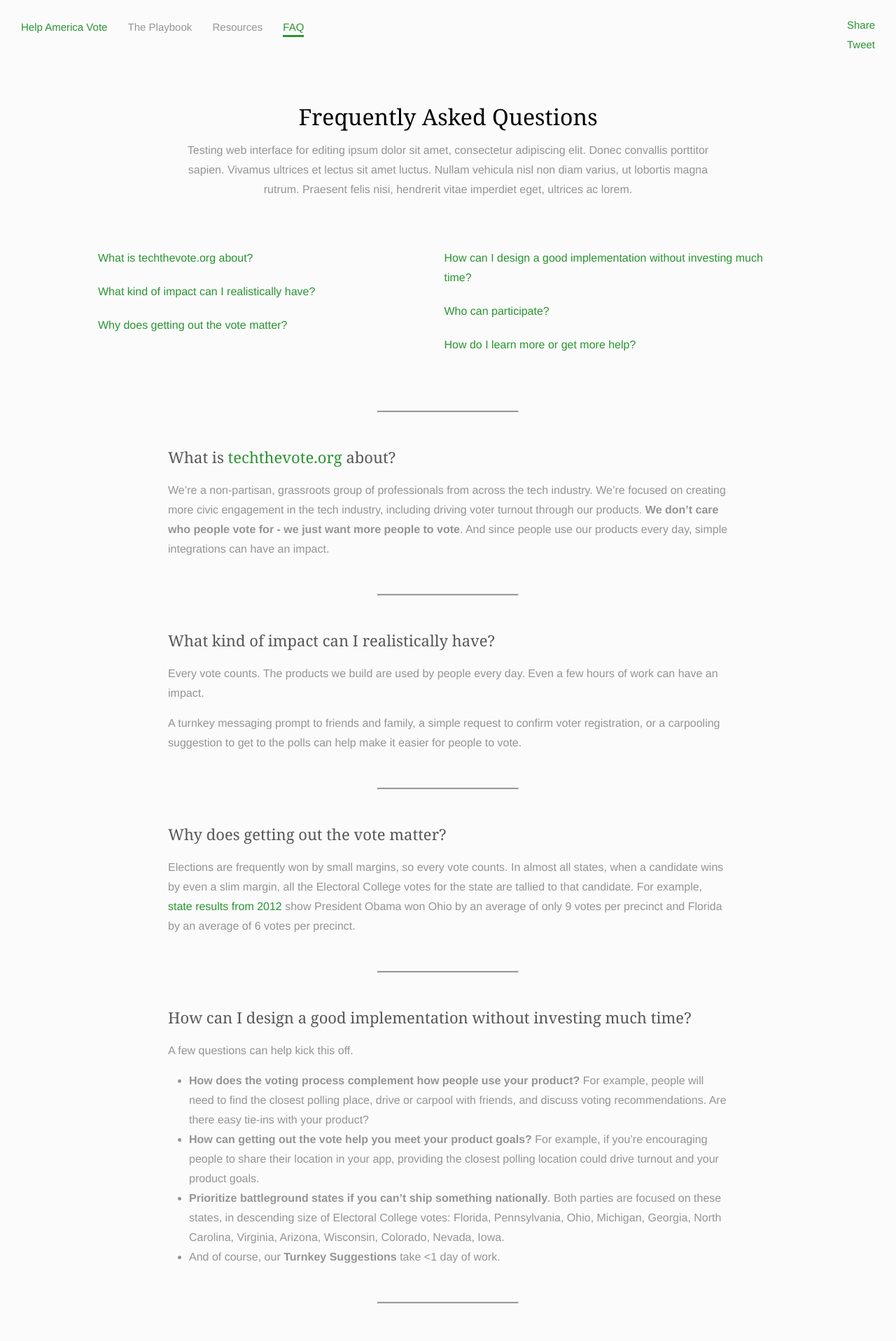
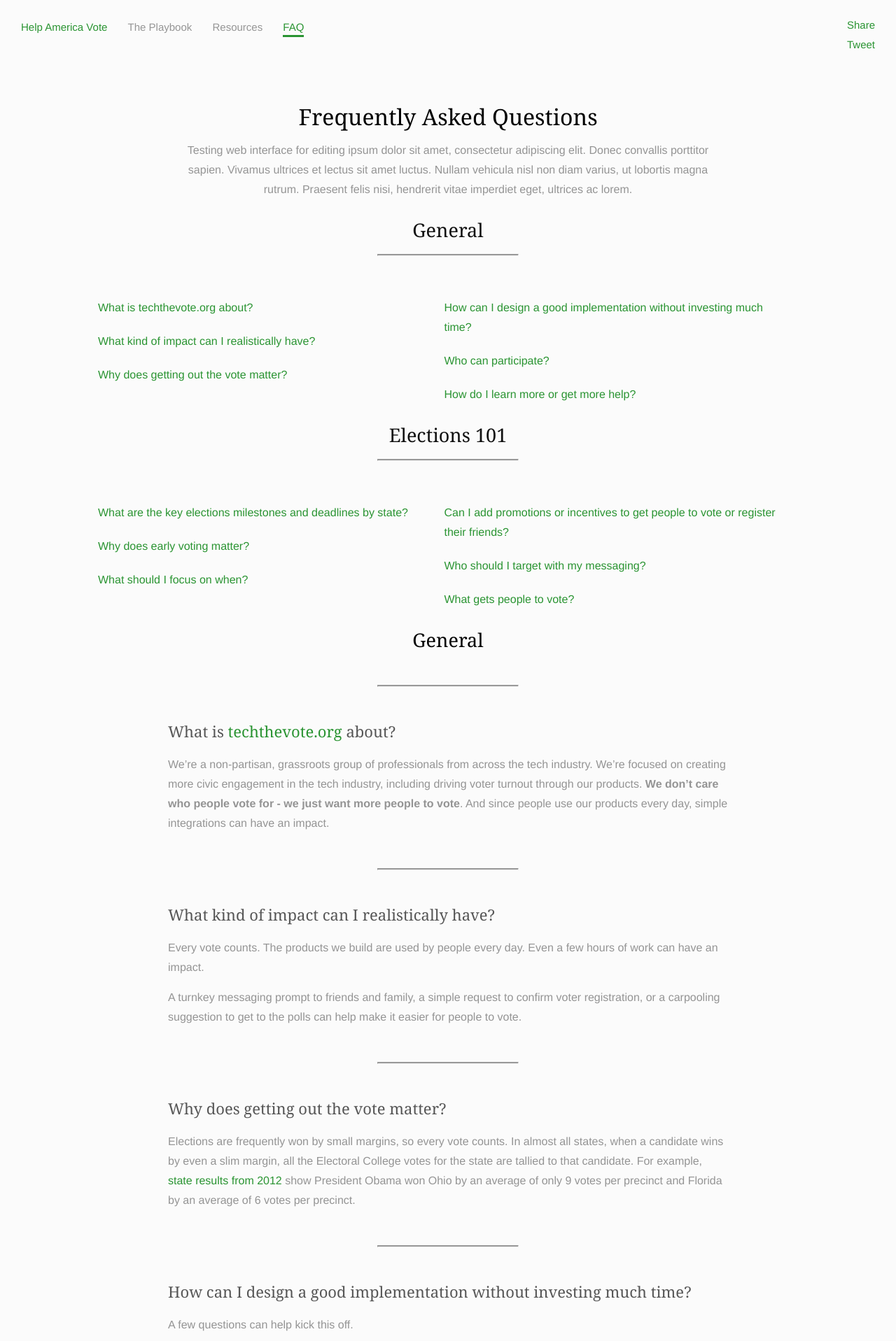
Before and after one commit to techthevote/techthevote.github.io, a Jekyll site: the page built from faq.md, in a window 1280 px wide. Shown: the top 1917 px of the page at 70% size. Built offline with Jekyll 4.4.1, drawn with Linux system fonts in a browser that asks for light colours; nearby versions of some CDN libraries; comment, search, counter and statistics services are not loaded; some of the changed text lies outside the part shown.

Commit message:
[faq] added elections 101 content in, messed up styling

```diff
--- a/_sass/_faq.scss
+++ b/_sass/_faq.scss
@@ -33,6 +33,10 @@
   margin: 0 auto 85px;
   color: #949494;
 
+  h2 {
+    color: black;
+  }
+
   hr {
     margin: 50px auto;
   }
--- a/faq.md
+++ b/faq.md
@@ -21,6 +21,10 @@
 
 <div class="question-links-container" markdown="1">
 
+## General
+
+---
+
 * [What is techthevote.org about?](#what-is-techthevote-about)
 * [What kind of impact can I realistically have?](#what-kind-of-impact-can-i-realistically-have)
 * [Why does getting out the vote matter?](#why-does-getting-out-the-vote-matter)
@@ -31,20 +35,36 @@
 * [How do I learn more or get more help?](#how-do-i-learn-more-or-get-more-help)
 {: .question-links .right-column }
 
+## Elections 101
+
+---
+
+* [What are the key elections milestones and deadlines by state?](#what-are-the-key-elections-milestones-and-deadlines-by-state)
+* [Why does early voting matter?](#why-does-early-voting-matter)
+* [What should I focus on when?](#what-should-i-focus-on-when)
+{: .question-links .left-column }
+
+* [Can I add promotions or incentives to get people to vote or register their friends?](#can-i-add-promotions-or-incentives-to-get-people-to-vote-or-register-their-friends)
+* [Who should I target with my messaging?](#who-should-i-target-with-my-messaging)
+* [What gets people to vote?](#what-gets-people-to-vote)
+{: .question-links .right-column }
+
 </div>
+
 
 <div class="questions-list" markdown="1">
 
+## General
 ---
 
-## What is [techthevote.org](http://techthevote.org/) about?
+### What is [techthevote.org](http://techthevote.org/) about?
 {: .question #what-is-techthevote-about}
 
 We're a non-partisan, grassroots group of professionals from across the tech industry. We're focused on creating more civic engagement in the tech industry, including driving voter turnout through our products. **We don't care who people vote for - we just want more people to vote**.  And since people use our products every day, simple integrations can have an impact.
 
 ---
 
-## What kind of impact can I realistically have?
+### What kind of impact can I realistically have?
 {: .question }
 
 Every vote counts. The products we build are used by people every day.  Even a few hours of work can have an impact.
@@ -53,14 +73,14 @@
 
 ---
 
-## Why does getting out the vote matter?
+### Why does getting out the vote matter?
 {: .question }
 
 Elections are frequently won by small margins, so every vote counts.  In almost all states, when a candidate wins by even a slim margin, all the Electoral College votes for the state are tallied to that candidate. For example, [state results from 2012](https://en.wikipedia.org/wiki/United_States_presidential_election,_2012#Results_by_state'){:target="_blank"} show President Obama won Ohio by an average of only 9 votes per precinct and Florida by an average of 6 votes per precinct.
 
 ---
 
-## How can I design a good implementation without investing much time?
+### How can I design a good implementation without investing much time?
 {: .question }
 
 A few questions can help kick this off.
@@ -72,7 +92,7 @@
 
 ---
 
-## Who can participate?
+### Who can participate?
 {: .question }
 
 Any company can participate, in any way that's right for you. People use our products every day.  We can make a real difference in broad civic participation.
@@ -81,9 +101,59 @@
 
 ---
 
-## How do I learn more or get more help?
+### How do I learn more or get more help?
 {: .question }
 
 Email us at [info@techforusa.org](mailto:info@techforusa.org) with thoughts or to join our partner Slack channel.
 
+## Elections 101
+
+---
+
+### What are the key elections milestones and deadlines by state?
+{: .question }
+
+The full calendar of state registration and early vote deadlines is in Google's _Civic Information spreadsheet_.  Request access _here_.
+
+---
+
+### Why does early voting matter?
+{: .question }
+
+40%+ of ballots will likely be cast early this election.  In 2012, 35% of ballots nationwide were early.  In 2014, 60% of California ballots were early. Keep in mind there is early in-person voting (doesn't usually require extra advance steps beyond registration) and then absentee or mail-in voting (typically does require special steps).
+
+---
+
+### What should I focus on when?
+{: .question }
+
+The full calendar of state registration and early vote deadlines is in Google's _Civic Information spreadsheet_.  Request access _here_.
+
+A simple recommendation:
+
+* now - 10/15:  focus on voter registration
+* 10/16 - 11/7:  focus on early voting, both by mail and in-person
+* 11/8:  focus on Election Day voting
+
+---
+
+### Can I add promotions or incentives to get people to vote or register their friends?
+{: .question }
+
+No.  You can't offer anything in return for registering, voting, or getting others to register or vote.  Consult your friendly lawyer for more details.
+
+---
+
+### Who should I target with my messaging?
+{: .question }
+
+Eligible voters are over 18 on Election Day, so they're born on or before November 8, 1998.  Turnout patterns have historically varied by demographic.  Young people and minority groups have historically had lower registration and turnout rates. What messaging makes sense for your specific audience?
+
+---
+
+### What gets people to vote?
+{: .question }
+
+Check out _the research_ on the subject.  We've included a summary in our _Playbook_ as well.
+
 </div>
```
